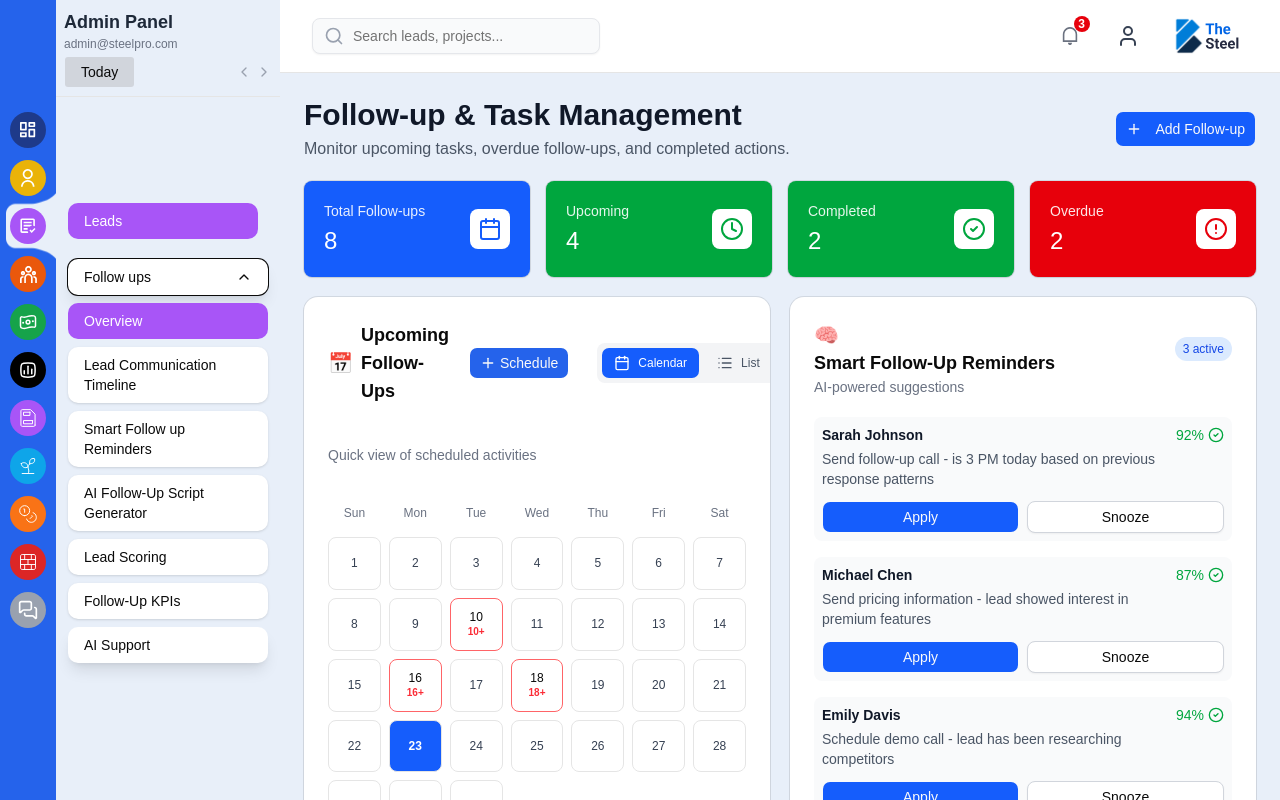
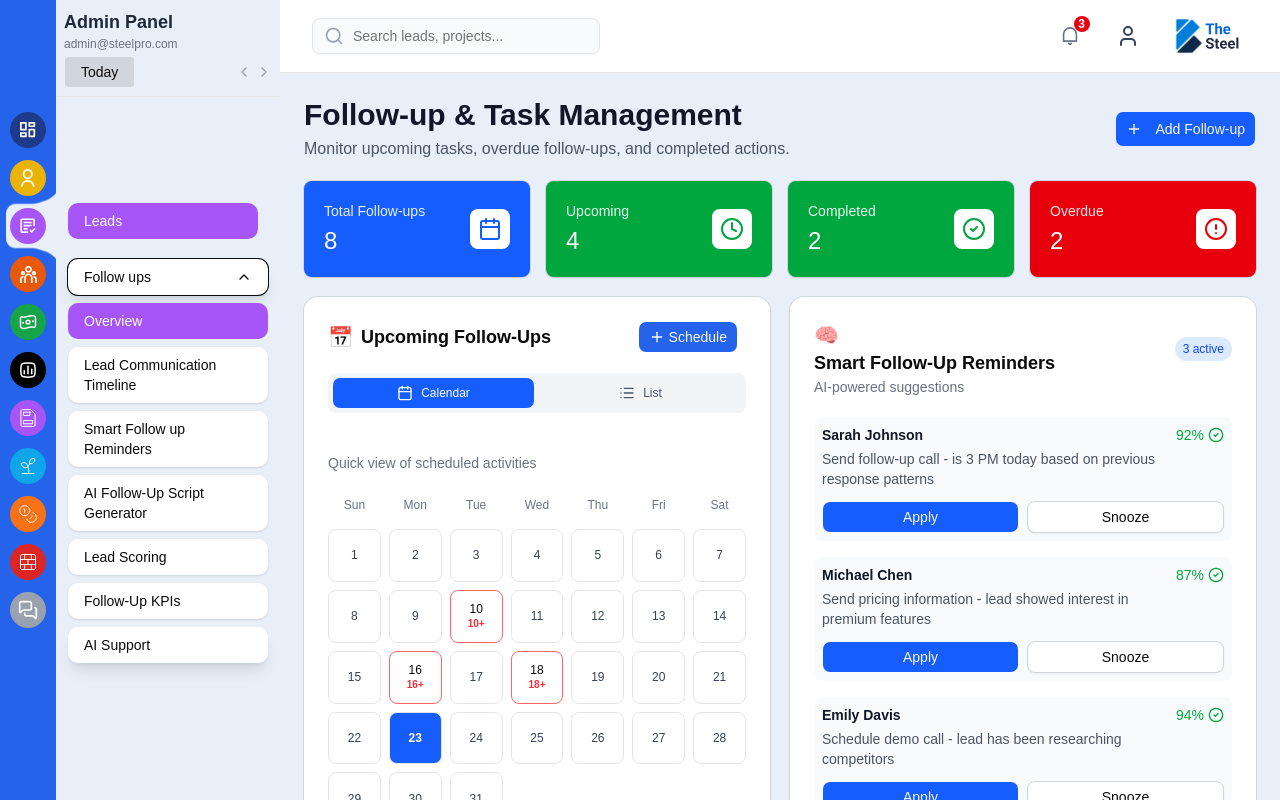
Before and after one commit to react6-flyweis/the-steel-admin, a React (Vite) app: page /leads/follow-up in a window 1280 px wide. Built offline with nearby package versions, Linux system fonts and the light colour scheme.

Commit message:
feat: refactor follow-up components to use Link for navigation and enhance button styles

```diff
--- a/src/components/follow-up/ai-script-generator.tsx
+++ b/src/components/follow-up/ai-script-generator.tsx
@@ -16,6 +16,7 @@ import {
   Copy,
   Send,
 } from "lucide-react";
+import { Link } from "react-router";
 
 export default function AiScriptGenerator() {
   const items = [
@@ -57,10 +58,12 @@ export default function AiScriptGenerator() {
         </div>
 
         <div className="flex items-center space-x-2" data-slot="card-action">
-          <Button className="bg-purple-600 hover:bg-purple-700 text-white">
-            <SparkleIcon />
-            Generate
-          </Button>
+          <Link to="/leads/follow-up/script-generator">
+            <Button className="bg-purple-600 hover:bg-purple-700 text-white">
+              <SparkleIcon />
+              Generate
+            </Button>
+          </Link>
         </div>
       </CardHeader>
 
--- a/src/components/follow-up/follow-up-kpis.tsx
+++ b/src/components/follow-up/follow-up-kpis.tsx
@@ -6,6 +6,9 @@ import {
   CardFooter,
   CardDescription,
 } from "@/components/ui/card";
+import { Button } from "../ui/button";
+import { ArrowRight } from "lucide-react";
+import { Link } from "react-router";
 
 export default function FollowUpKpis() {
   return (
@@ -51,9 +54,12 @@ export default function FollowUpKpis() {
       </CardContent>
 
       <CardFooter className="justify-center">
-        <a className="text-blue-600 hover:underline">
-          View Detailed Analytics →
-        </a>
+        <Link to="/leads/follow-up/kpis">
+          <Button variant="link">
+            View Detailed Analytics
+            <ArrowRight />
+          </Button>
+        </Link>
       </CardFooter>
     </Card>
   );
--- a/src/components/follow-up/lead-scoring.tsx
+++ b/src/components/follow-up/lead-scoring.tsx
@@ -6,6 +6,9 @@ import {
   CardFooter,
   CardDescription,
 } from "@/components/ui/card";
+import { Button } from "@/components/ui/button";
+import { Link } from "react-router";
+import { ArrowRight } from "lucide-react";
 
 export default function LeadScoring() {
   return (
@@ -113,7 +116,12 @@ export default function LeadScoring() {
       </CardContent>
 
       <CardFooter className="justify-center">
-        <a className="text-blue-600 hover:underline">View All Lead Scores →</a>
+        <Link to="/leads/follow-up/scoring">
+          <Button variant="link">
+            View All Lead Scores
+            <ArrowRight />
+          </Button>
+        </Link>
       </CardFooter>
     </Card>
   );
--- a/src/components/follow-up/upcoming-follow-ups.tsx
+++ b/src/components/follow-up/upcoming-follow-ups.tsx
@@ -66,8 +66,9 @@ export default function UpcomingFollowUps() {
 
   return (
     <Card className="p-6">
-      <div className="flex flex-col md:flex-row md:items-center justify-between mb-4 gap-5">
-        <div className="flex items-center gap-2">
+      <div className="flex flex-col   justify-between mb-4 gap-5">
+        <div className="flex flex-col md:flex-row md:items-center md:justify-between gap-2">
+          <div className="flex gap-2">
             <span className="text-xl">📅</span>
             <h2 className="text-lg font-semibold">Upcoming Follow-Ups</h2>
           </div>
@@ -75,6 +76,7 @@ export default function UpcomingFollowUps() {
             <PlusIcon />
             Schedule
           </Button>
+        </div>
         <div className="flex gap-1 bg-gray-100 rounded-md p-1">
           <Button
             size="sm"
@@ -107,7 +109,7 @@ export default function UpcomingFollowUps() {
         </div>
       </div>
 
-      <p className="text-sm text-gray-500 mb-4">
+      <p className="text-sm text-gray-500 ">
         Quick view of scheduled activities
       </p>
 
```
Lines whose indentation alone changed are shown as unchanged.
